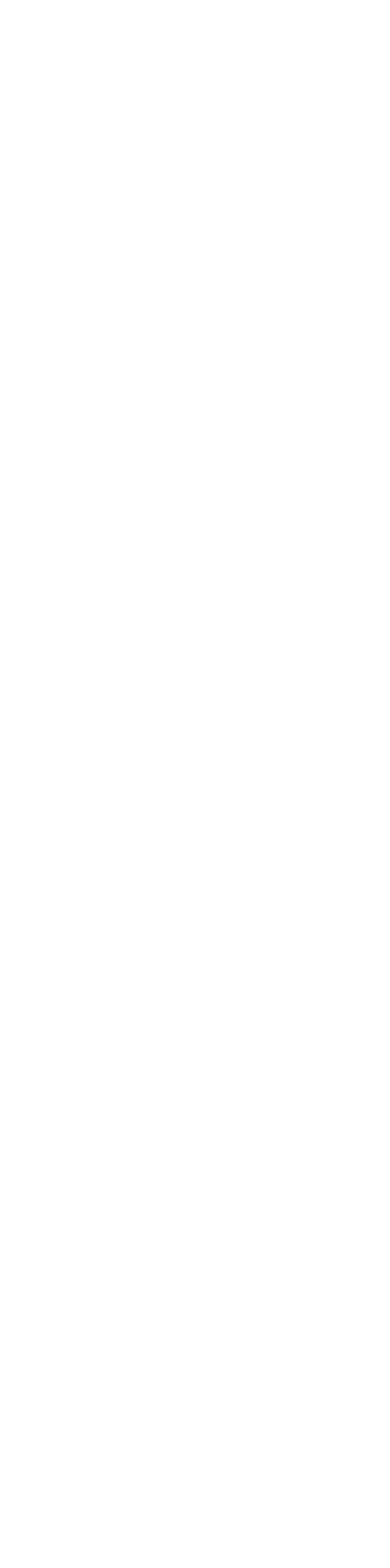
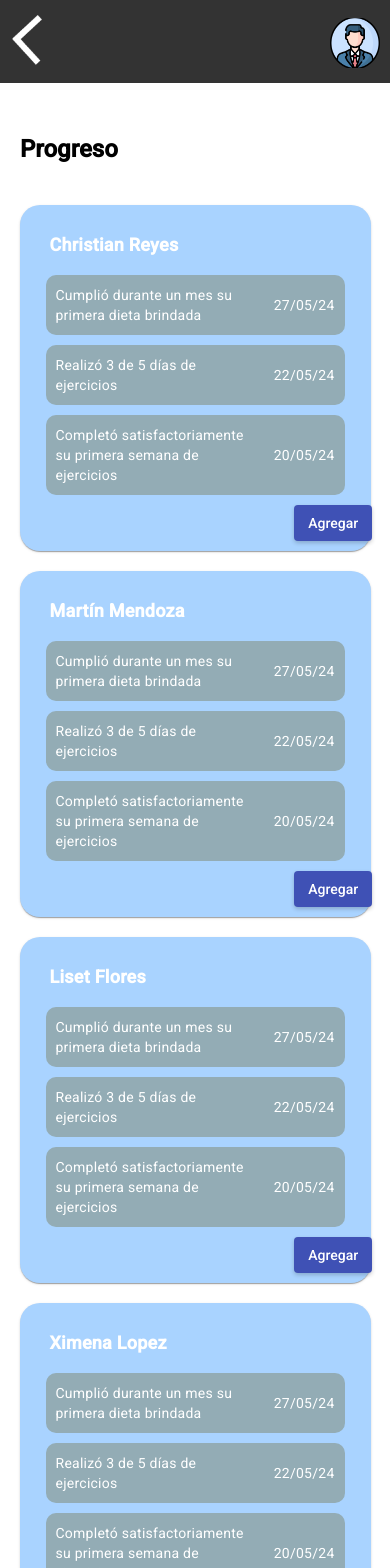
Before and after one commit to Final-Project-OpenSource/FitHub-Web-Application, an Angular app: page /coach-progress in a window 390 px wide. Before the commit this address led to /. Shown: the top 1568 px of the page. Before the commit the page ends 844 px from the top, so only its background shows below. Built offline with nearby package versions, Linux system fonts and the light colour scheme.

Commit message:
feat: Add coach-progress and Update coach information

```diff
--- a/src/app/app.routes.ts
+++ b/src/app/app.routes.ts
@@ -6,6 +6,7 @@ import {LandingPageComponent} from "./public/components/landing-page/landing-pag
 import {InicioComponent} from "./public/components/inicio/inicio.component";
 import {CoachInformationComponent} from "./coach/components/coach-information/coach-information.component";
 import {CoachContactComponent} from "./coach/components/coach-contact/coach-contact.component";
+import {CoachProgressComponent} from "./coach/components/coach-progress/coach-progress.component";
 
 import { MemberProfileComponent } from "./member/components/member-profile/member-profile.component";
 import { CoachProfileComponent } from "./coach/components/coach-profile/coach-profile.component";
@@ -26,6 +27,7 @@ export const routes: Routes = [
 
   {path: 'member-profile', component: MemberProfileComponent},
   {path: 'coach-profile', component: CoachProfileComponent},
+  {path: 'coach-progress', component: CoachProgressComponent},
   {path: '', pathMatch: 'full', component: LandingPageComponent},
   {path: '*', pathMatch: 'full', redirectTo: 'home'}
 ];
--- a/src/app/coach/components/coach-information/coach-information.component.css
+++ b/src/app/coach/components/coach-information/coach-information.component.css
@@ -119,3 +119,58 @@ h3{
   font-weight: bold;
   box-shadow: 0px 2px 4px rgba(0, 0, 0, 0.2);
 }
+
+
+
+@media (max-width: 768px) {
+  .card-component {
+    max-width: 100%;
+    padding: 5px;
+    padding-bottom: 20px;
+    margin-top: 20px;
+  }
+
+  .color-boton {
+    min-width: auto;
+    min-height: auto;
+    font-size: 12px;
+  }
+
+  .card-especifico mat-card {
+    padding: 20px;
+    font-size: 16px;
+  }
+
+  .nombre-contacto img {
+    width: 50px;
+    height: 50px;
+  }
+
+  .nombre-contacto button {
+    margin-left: 5px;
+    font-size: 12px;
+  }
+
+  .foto-informacion {
+    padding: 20px;
+    margin-right: 20px;
+    margin-left: 20px;
+  }
+
+  .information {
+    padding: 20px;
+    padding-bottom: 10px;
+  }
+
+  h3 {
+    font-size: 18px;
+    padding: 5px;
+    padding-left: 10px;
+    padding-right: 10px;
+  }
+
+  .nombre-coach {
+    font-size: 16px;
+    padding: 15px;
+  }
+}
--- /dev/null
+++ b/src/app/coach/components/coach-progress/coach-progress.component.css
@@ -0,0 +1,114 @@
+h1{
+  padding: 20px;
+  padding-left: 80px;
+  margin-top: 30px;
+  font-weight: bolder;
+  font-size: 30px;
+}
+
+.card{
+  padding: 20px;
+  background-color: #A9D3FF;
+  max-width: 90%;
+  display: flex;
+  border-radius: 20px;
+  margin: auto;
+  padding-bottom: 30px;
+  margin-top: 40px;
+}
+
+.name{
+  padding: 20px;
+  font-weight: bolder;
+  font-size: 20px;
+  color: #FFFFFF;
+}
+
+mat-card-content {
+  margin-bottom: 10px;
+}
+
+.notification {
+  display: flex;
+  justify-content: space-between;
+  align-items: center;
+  background-color: #93ACB5;
+  border-radius: 10px;
+  padding: 5px;
+}
+
+.message {
+  margin-right: 5px;
+  padding:10px;
+  font-size: 17px;
+  color: #FFFFFF;
+}
+
+.date {
+  margin-left: 0;
+  padding:10px;
+  font-size: 17px;
+  color: #FFFFFF;
+}
+
+.button{
+  padding-left: 90%;
+}
+
+.color-boton{
+  background-color: #3f51b5;
+  color: white;
+  justify-content: center;
+  align-items: center;
+  padding: 0.5em 1em;
+  min-width: 64px;
+  min-height: 36px;
+  box-sizing: border-box;
+  border: none;
+  border-radius: 4px;
+  font-family: Roboto, "Helvetica Neue", sans-serif;
+  font-size: 14px;
+  font-weight: 500;
+  cursor: pointer;
+  position: relative;
+  overflow: hidden;
+  transition: background-color 0.2s ease, color 0.2s ease, box-shadow 0.2s ease;
+  box-shadow: 0px 2px 4px rgba(0, 0, 0, 0.2);
+}
+
+.color-boton:hover {
+  transform: scale(1.05);
+}
+
+.color-boton:active,
+.color-boton:focus {
+  background-color: rgba(0, 0, 0, 0.08);
+  color: rgba(0, 0, 0, 0.87);
+}
+
+
+@media (max-width: 768px) {
+  h1 {
+    font-size: 24px;
+    padding-left: 20px;
+  }
+
+  .card {
+    padding: 10px;
+    margin-top: 20px;
+  }
+
+  .name {
+    font-size: 18px;
+  }
+
+  .message,
+  .date {
+    font-size: 14px;
+    padding: 5px;
+  }
+
+  .button {
+    padding-left: 80%;
+  }
+}
--- /dev/null
+++ b/src/app/coach/components/coach-progress/coach-progress.component.html
@@ -0,0 +1,154 @@
+<header style="background-color: #333333; color: white; display: flex; justify-content: space-between; padding: 10px;">
+  <a routerLink="/member-trainings">
+    <img src="assets/images/icons/back-icon.png" alt="member-icon" style="width: 30px; height: 50px; margin-top: 15%; margin-left: 5%">
+  </a>
+  <a routerLink="/member-profile">
+    <img src="assets/images/member/member-icon.png" alt="member-icon" style="width: 50px; height: 50px; margin-top: 15%">
+  </a>
+</header>
+
+<h1>Progreso</h1>
+<mat-card class="card">
+  <mat-card-header class="name">
+    Christian Reyes
+  </mat-card-header>
+  <mat-card-content>
+    <div class="notification">
+      <div class="message">Cumplió durante un mes su primera dieta brindada</div>
+      <div class="date">27/05/24</div>
+    </div>
+  </mat-card-content>
+  <mat-card-content>
+    <div class="notification">
+      <div class="message">Realizó 3 de 5 días de ejercicios</div>
+      <div class="date">22/05/24</div>
+    </div>
+  </mat-card-content>
+  <mat-card-content>
+    <div class="notification">
+      <div class="message">Completó satisfactoriamente su primera semana de ejercicios</div>
+      <div class="date">20/05/24</div>
+    </div>
+  </mat-card-content>
+  <div class="button">
+    <a routerLink="/">
+      <button class="color-boton">Agregar</button>
+    </a>
+  </div>
+</mat-card>
+
+<mat-card class="card">
+  <mat-card-header class="name">
+    Martín Mendoza
+  </mat-card-header>
+  <mat-card-content>
+    <div class="notification">
+      <div class="message">Cumplió durante un mes su primera dieta brindada</div>
+      <div class="date">27/05/24</div>
+    </div>
+  </mat-card-content>
+  <mat-card-content>
+    <div class="notification">
+      <div class="message">Realizó 3 de 5 días de ejercicios</div>
+      <div class="date">22/05/24</div>
+    </div>
+  </mat-card-content>
+  <mat-card-content>
+    <div class="notification">
+      <div class="message">Completó satisfactoriamente su primera semana de ejercicios</div>
+      <div class="date">20/05/24</div>
+    </div>
+  </mat-card-content>
+  <div class="button">
+    <a routerLink="/">
+      <button class="color-boton">Agregar</button>
+    </a>
+  </div>
+</mat-card>
+
+<mat-card class="card">
+  <mat-card-header class="name">
+    Liset Flores
+  </mat-card-header>
+  <mat-card-content>
+    <div class="notification">
+      <div class="message">Cumplió durante un mes su primera dieta brindada</div>
+      <div class="date">27/05/24</div>
+    </div>
+  </mat-card-content>
+  <mat-card-content>
+    <div class="notification">
+      <div class="message">Realizó 3 de 5 días de ejercicios</div>
+      <div class="date">22/05/24</div>
+    </div>
+  </mat-card-content>
+  <mat-card-content>
+    <div class="notification">
+      <div class="message">Completó satisfactoriamente su primera semana de ejercicios</div>
+      <div class="date">20/05/24</div>
+    </div>
+  </mat-card-content>
+  <div class="button">
+    <a routerLink="/">
+      <button class="color-boton">Agregar</button>
+    </a>
+  </div>
+</mat-card>
+
+<mat-card class="card">
+  <mat-card-header class="name">
+    Ximena Lopez
+  </mat-card-header>
+  <mat-card-content>
+    <div class="notification">
+      <div class="message">Cumplió durante un mes su primera dieta brindada</div>
+      <div class="date">27/05/24</div>
+    </div>
+  </mat-card-content>
+  <mat-card-content>
+    <div class="notification">
+      <div class="message">Realizó 3 de 5 días de ejercicios</div>
+      <div class="date">22/05/24</div>
+    </div>
+  </mat-card-content>
+  <mat-card-content>
+    <div class="notification">
+      <div class="message">Completó satisfactoriamente su primera semana de ejercicios</div>
+      <div class="date">20/05/24</div>
+    </div>
+  </mat-card-content>
+  <div class="button">
+    <a routerLink="/">
+      <button class="color-boton">Agregar</button>
+    </a>
+  </div>
+</mat-card>
+
+<mat-card class="card">
+  <mat-card-header class="name">
+    Juan Reyes
+  </mat-card-header>
+  <mat-card-content>
+    <div class="notification">
+      <div class="message">Cumplió durante un mes su primera dieta brindada</div>
+      <div class="date">27/05/24</div>
+    </div>
+  </mat-card-content>
+  <mat-card-content>
+    <div class="notification">
+      <div class="message">Realizó 3 de 5 días de ejercicios</div>
+      <div class="date">22/05/24</div>
+    </div>
+  </mat-card-content>
+  <mat-card-content>
+    <div class="notification">
+      <div class="message">Completó satisfactoriamente su primera semana de ejercicios</div>
+      <div class="date">20/05/24</div>
+    </div>
+  </mat-card-content>
+  <div class="button">
+    <a routerLink="/">
+      <button class="color-boton">Agregar</button>
+    </a>
+  </div>
+</mat-card>
```
Also changed, not shown: src/app/coach/components/coach-progress/coach-progress.component.ts (added, +19 -0 lines), 1 other file (tests, documents, lock files or other folders).
